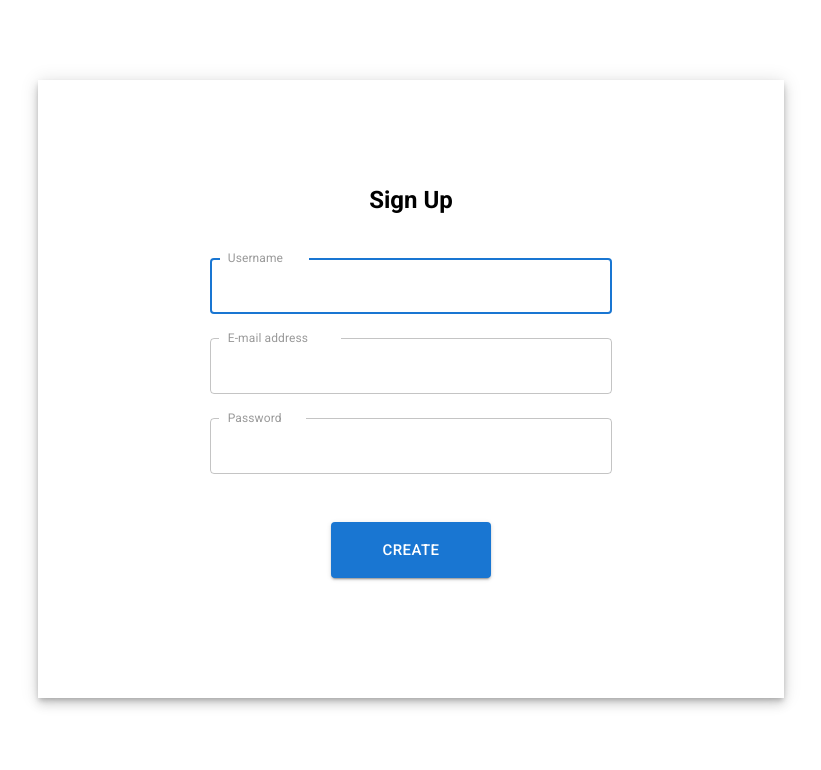
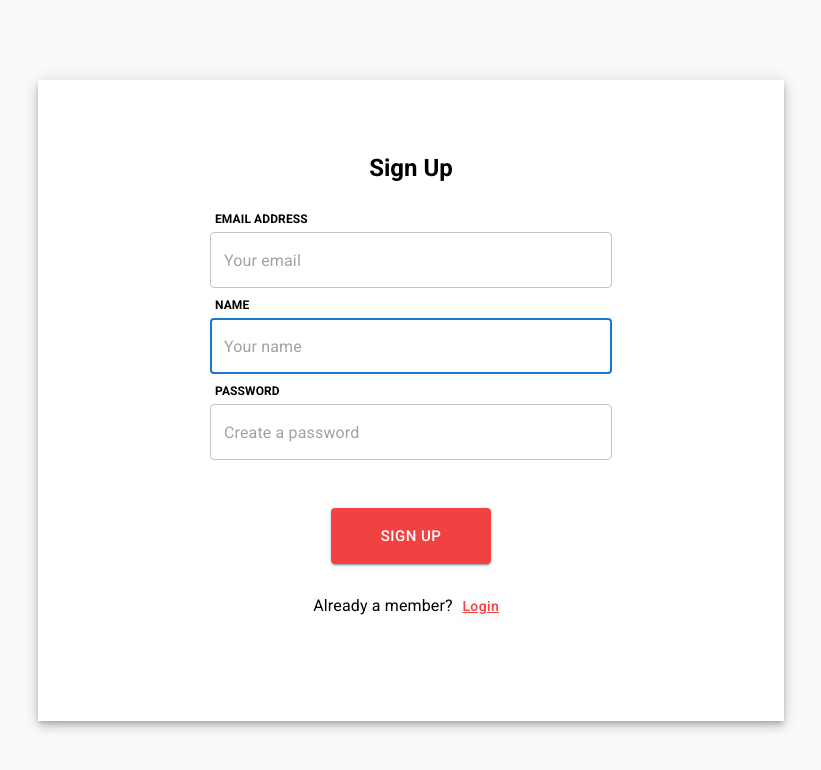
Before and after one commit to Abhi-S-1/fun-kickoff-project, a React (Create React App) app in the folder client/: page /signup in a window 1280 px wide. Shown: the top 770 px of the page, without its empty margins (229-1050 px from the left). Built offline with nearby package versions, Linux system fonts and the light colour scheme; no server answers.

Commit message:
complete sign up page

```diff
--- a/client/src/components/AuthHeader/AuthHeader.tsx
+++ b/client/src/components/AuthHeader/AuthHeader.tsx
@@ -14,16 +14,9 @@ const AuthFooter = ({ linkTo, asideText, btnText }: Props): JSX.Element => {
   const classes = useStyles();
 
   return (
-    <Box
-      p={1}
-      display="flex"
-      justifyContent="flex-end"
-      alignSelf="flex-end"
-      marginRight={5}
-      className={classes.authHeader}
-    >
+    <Box p={1} display="flex" justifyContent="center" alignSelf="center" marginRight={5} className={classes.authHeader}>
       <Typography className={classes.accAside}>{asideText}</Typography>
-      <Button component={Link} to={linkTo} color="inherit" className={classes.accBtn} variant="contained">
+      <Button component={Link} to={linkTo} color="inherit" className={classes.accBtn} variant="text">
         {btnText}
       </Button>
     </Box>
--- a/client/src/components/AuthHeader/useStyles.ts
+++ b/client/src/components/AuthHeader/useStyles.ts
@@ -5,25 +5,28 @@ const useStyles = makeStyles((theme: Theme) => ({
   authHeader: {
     alignItems: 'center',
     flexWrap: 'wrap',
+    marginTop: '2vh',
+    marginLeft: '3rem',
   },
   accAside: {
-    fontSize: 14,
-    color: '#b0b0b0',
-    fontWeight: 400,
+    fontSize: 10,
+    color: '#000000',
+    fontWeight: 'bold',
     textAlign: 'center',
     whiteSpace: 'nowrap',
     display: 'flex',
     alignItems: 'center',
-    padding: '1rem',
   },
   accBtn: {
-    width: 170,
-    height: 54,
     borderRadius: theme.shape.borderRadius,
     filter: 'drop-shadow(0px 2px 6px rgba(74,106,149,0.2))',
-    backgroundColor: '#ffffff',
-    color: '#3a8dff',
     boxShadow: 'none',
+    '&.MuiButton-root': {
+      paddingLeft: 0,
+      color: '#f14140',
+      textDecoration: 'underline',
+      textTransform: 'capitalize',
+    },
   },
 }));
 
--- a/client/src/pages/SignUp/SignUp.tsx
+++ b/client/src/pages/SignUp/SignUp.tsx
@@ -55,7 +55,7 @@ export default function Register(): JSX.Element {
               </Grid>
             </Grid>
             <SignUpForm handleSubmit={handleSubmit} />
-            {/* <AuthHeader linkTo="/login" asideText="Already have an account?" btnText="Login" /> */}
+            <AuthHeader linkTo="/login" asideText="Already a member?" btnText="Login" />
           </Box>
           <Box p={1} alignSelf="center" />
         </Box>
--- a/client/src/pages/SignUp/SignUpForm/SignUpForm.tsx
+++ b/client/src/pages/SignUp/SignUpForm/SignUpForm.tsx
@@ -51,9 +51,29 @@ const SignUpForm = ({ handleSubmit }: Props): JSX.Element => {
     >
       {({ handleSubmit, handleChange, values, touched, errors, isSubmitting }) => (
         <form onSubmit={handleSubmit} className={classes.form} noValidate>
+          <Typography className={classes.label}>EMAIL ADDRESS</Typography>
+          <TextField
+            id="email"
+            placeholder="Your email"
+            fullWidth
+            margin="normal"
+            InputLabelProps={{
+              shrink: true,
+            }}
+            InputProps={{
+              classes: { input: classes.inputs },
+            }}
+            name="email"
+            autoComplete="email"
+            helperText={touched.email ? errors.email : ''}
+            error={touched.email && Boolean(errors.email)}
+            value={values.email}
+            onChange={handleChange}
+          />
+          <Typography className={classes.label}>NAME</Typography>
           <TextField
             id="username"
-            label={<Typography className={classes.label}>Username</Typography>}
+            placeholder="Your name"
             fullWidth
             margin="normal"
             InputLabelProps={{
@@ -70,27 +90,10 @@ const SignUpForm = ({ handleSubmit }: Props): JSX.Element => {
             value={values.username}
             onChange={handleChange}
           />
-          <TextField
-            id="email"
-            label={<Typography className={classes.label}>E-mail address</Typography>}
-            fullWidth
-            margin="normal"
-            InputLabelProps={{
-              shrink: true,
-            }}
-            InputProps={{
-              classes: { input: classes.inputs },
-            }}
-            name="email"
-            autoComplete="email"
-            helperText={touched.email ? errors.email : ''}
-            error={touched.email && Boolean(errors.email)}
-            value={values.email}
-            onChange={handleChange}
-          />
+          <Typography className={classes.label}>PASSWORD</Typography>
           <TextField
             id="password"
-            label={<Typography className={classes.label}>Password</Typography>}
+            placeholder="Create a password"
             fullWidth
             margin="normal"
             InputLabelProps={{
@@ -108,8 +111,8 @@ const SignUpForm = ({ handleSubmit }: Props): JSX.Element => {
           />
 
           <Box textAlign="center" marginTop={5}>
-            <Button type="submit" size="large" variant="contained" color="primary" className={classes.submit}>
-              {isSubmitting ? <CircularProgress style={{ color: 'white' }} /> : 'Create'}
+            <Button type="submit" size="large" variant="contained" className={classes.submit}>
+              {isSubmitting ? <CircularProgress style={{ color: 'white' }} /> : 'Sign Up'}
             </Button>
           </Box>
         </form>
--- a/client/src/pages/SignUp/SignUpForm/useStyles.ts
+++ b/client/src/pages/SignUp/SignUpForm/useStyles.ts
@@ -8,8 +8,13 @@ const useStyles = makeStyles((theme: Theme) => ({
   },
   label: {
     fontSize: 19,
-    color: 'rgb(0,0,0,0.4)',
+    color: 'rgb(0,0,0)',
     paddingLeft: '5px',
+    '&.MuiTypography-root': {
+      fontSize: 12,
+      fontWeight: 'bold',
+      marginBottom: '-1.5vh',
+    },
   },
   inputs: {
     marginTop: '1rem',
@@ -29,6 +34,9 @@ const useStyles = makeStyles((theme: Theme) => ({
     fontSize: 16,
     backgroundColor: '#3a8dff',
     fontWeight: 'bold',
+    '&.MuiButton-root': {
+      backgroundColor: '#f14140',
+    },
   },
 }));
 
--- a/client/src/pages/SignUp/useStyles.ts
+++ b/client/src/pages/SignUp/useStyles.ts
@@ -3,8 +3,9 @@ import { makeStyles } from '@mui/styles';
 const useStyles = makeStyles(() => ({
   root: {
     justifyContent: 'center',
-    marginTop: '10vh',
-    marginBottom: '10vh',
+    paddingTop: '10vh',
+    paddingBottom: '10vh',
+    backgroundColor: '#fafafb',
     '& .MuiInput-underline:before': {
       borderBottom: '1.2px solid rgba(0, 0, 0, 0.2)',
     },
@@ -14,7 +15,7 @@ const useStyles = makeStyles(() => ({
     alignItems: 'flex-start',
     justifyContent: 'space-between',
     flexDirection: 'column',
-    padding: '10vh',
+    padding: '6vh',
   },
   welcome: {
     fontSize: 26,
```
